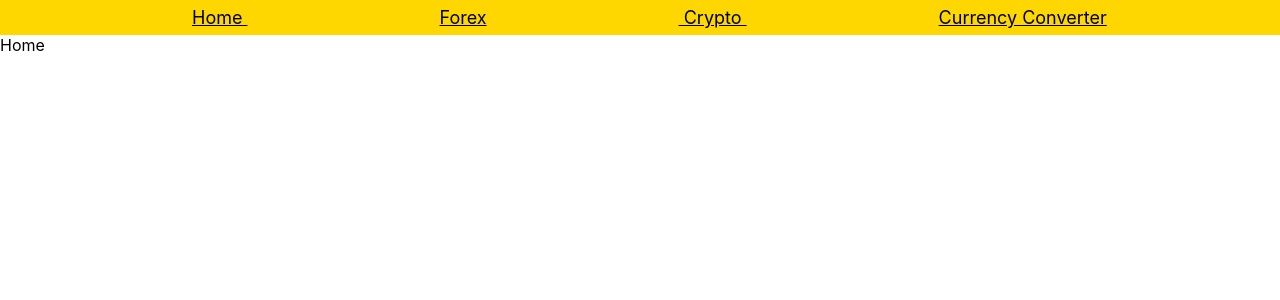
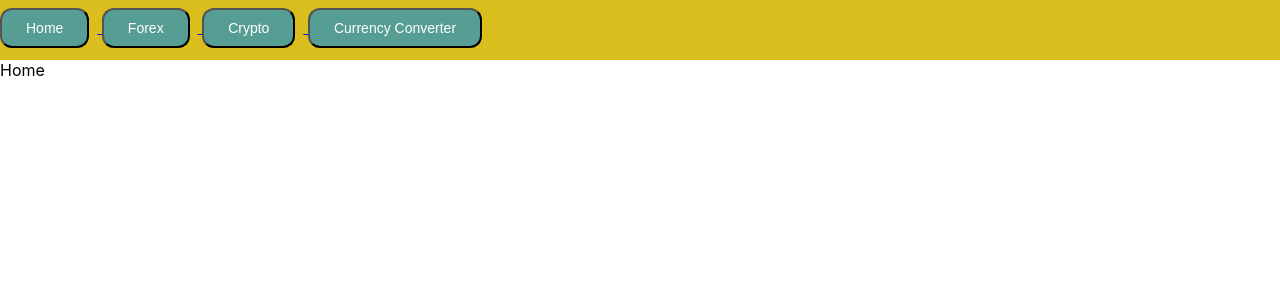
Before and after one commit to usamaikram143/currencyrates, a React (Create React App) app: page / in a window 1280 px wide. Shown: the top 300 px of the page. Built offline with nearby package versions, Linux system fonts and the light colour scheme; a web font is replaced by a local one.

Commit message:
Added buttons to the navigation bar and adjusted the header

```diff
--- a/src/components/Header.css
+++ b/src/components/Header.css
@@ -1,12 +1,25 @@
 nav{
-    background-color: gold;
-    min-height: 35px;
-    align-content: center;
+    background-color: rgb(218, 190, 29);
+    min-height: 60px;
+    text-align: start;
+
 }
 
-.links{
-    font-size: 18px;
+
+.button {
+    background-color: #2a94bebe;
+    color: white;
+    padding: 10px 24px;
     text-align: center;
-    color: black;
-    margin-left: 15%;
-}
+    display: inline-block;
+    font-size: 14px;
+    border-radius: 12px;
+    transition-duration: 0.4s;
+    margin-top: 0.5rem;
+    margin-right: 0.5rem;
+  }
+
+  .button:hover{
+      background-color:honeydew;
+      color: black;
+  }
--- a/src/components/Header.js
+++ b/src/components/Header.js
@@ -5,10 +5,11 @@ import './Header.css';
 function Header(){
     return (
         <nav>
-            <NavLink to="/" className="links" > Home </NavLink>
-            <NavLink to="/forex" className="links"> Forex</NavLink>
-            <NavLink to="/crypto" className="links"> Crypto </NavLink>
-            <NavLink to="/currency_converter" className="links"> Currency Converter </NavLink>
+            <NavLink to="/">
+            <button type="button" className="button">Home </button> </NavLink>
+            <NavLink to="/forex"> <button type="button" className="button"> Forex </button></NavLink>
+            <NavLink to="/crypto" > <button type="button" className="button"> Crypto </button> </NavLink>
+            <NavLink to="/currency_converter" > <button type="button" className="button">Currency Converter </button> </NavLink>
         </nav>
     )
 }
```
